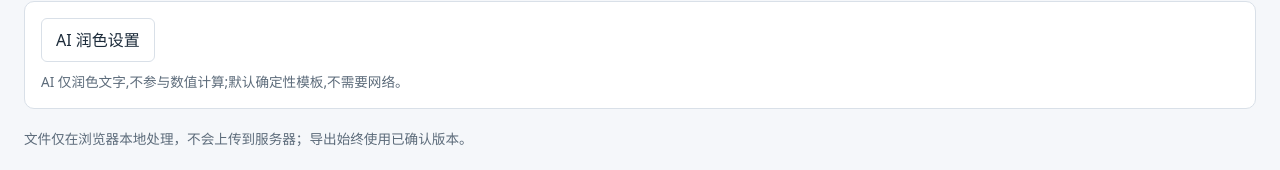
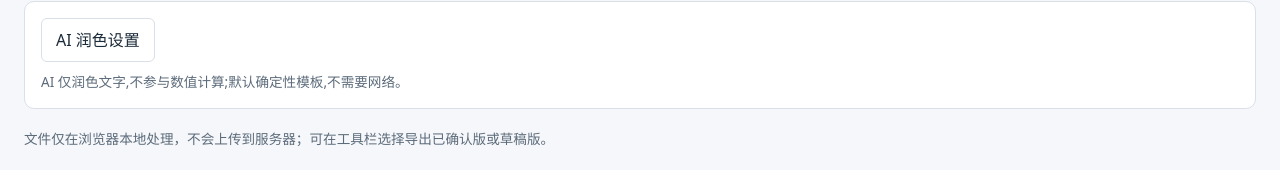
Before and after one commit to XianingY/cooffice, a React (Vite) app: page / in a window 1280 px wide. Shown: the part 1205-1375 px from the top of the page. Built offline with nearby package versions, Linux system fonts and the light colour scheme; no server answers.

Commit message:
fix(ui): describe the selectable export source in the footer

```diff
--- a/src/App.tsx
+++ b/src/App.tsx
@@ -600,7 +600,7 @@ export default function App() {
       <footer className="app-footer">
         {desktop
           ? "文件仅在本机处理：导入、计算与导出都不经过网络，断网也能完整使用。"
-          : "文件仅在浏览器本地处理，不会上传到服务器；导出始终使用已确认版本。"}
+          : "文件仅在浏览器本地处理，不会上传到服务器；可在工具栏选择导出已确认版或草稿版。"}
         <DesktopFooter />
       </footer>
     </main>
```
